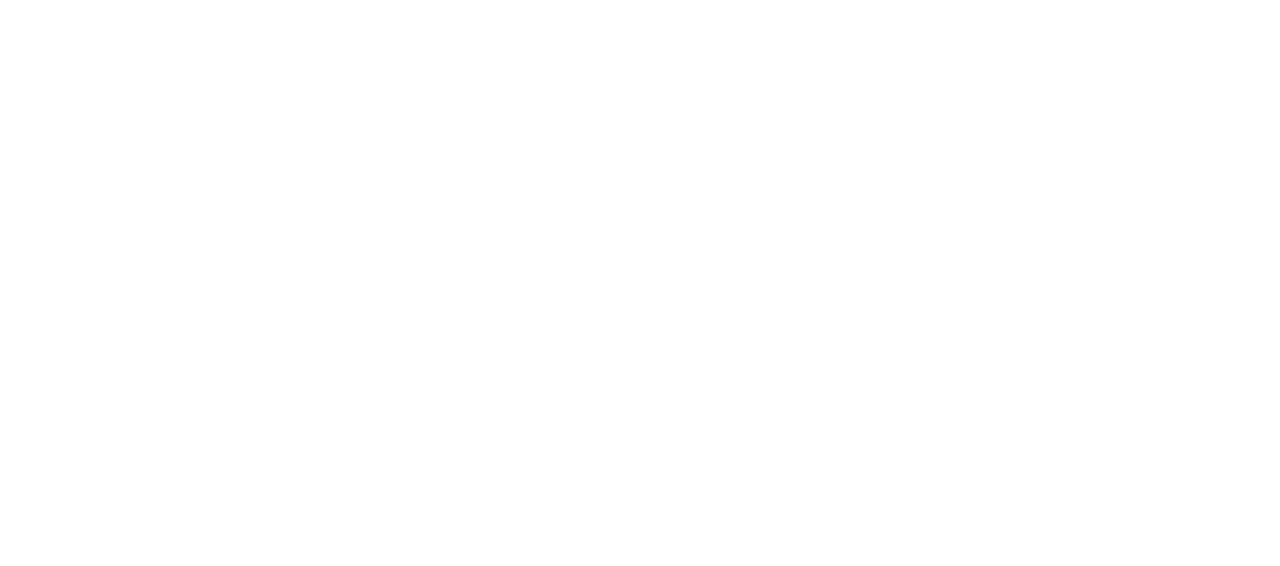
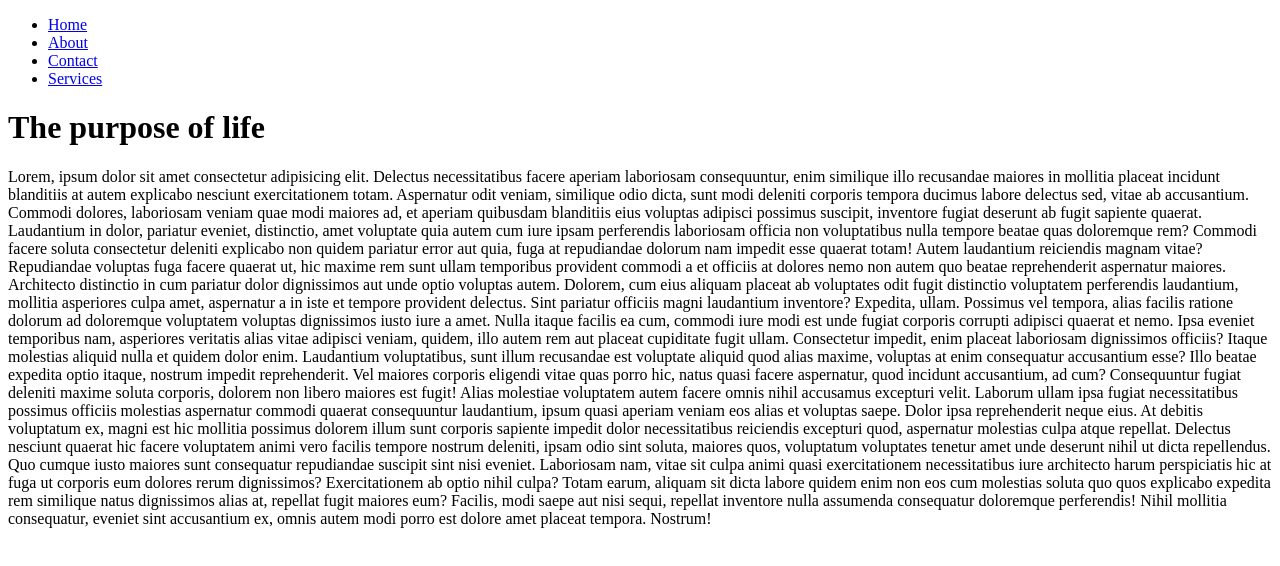
Before and after one commit to Alagbara/upper-fixed-navigation-bar, a plain HTML site: page index.html in a window 1280 px wide. Drawn offline with Linux system fonts and the light colour scheme.

Commit message:
html created

```diff
--- a/index.html
+++ b/index.html
@@ -6,5 +6,75 @@
     <meta http-equiv="X-UA-Compatible" content="ie=edge" />
     <title>Fixed navigation bar</title>
   </head>
-  <body></body>
+  <body>
+    <nav>
+      <ul>
+        <li><a href="#">Home</a></li>
+        <li><a href="#">About</a></li>
+        <li><a href="#">Contact</a></li>
+        <li><a href="#">Services</a></li>
+      </ul>
+    </nav>
+
+    <div class="story">
+      <h1>The purpose of life</h1>
+      <p>
+        Lorem, ipsum dolor sit amet consectetur adipisicing elit. Delectus
+        necessitatibus facere aperiam laboriosam consequuntur, enim similique
+        illo recusandae maiores in mollitia placeat incidunt blanditiis at autem
+        explicabo nesciunt exercitationem totam. Aspernatur odit veniam,
+        similique odio dicta, sunt modi deleniti corporis tempora ducimus labore
+        delectus sed, vitae ab accusantium. Commodi dolores, laboriosam veniam
+        quae modi maiores ad, et aperiam quibusdam blanditiis eius voluptas
+        adipisci possimus suscipit, inventore fugiat deserunt ab fugit sapiente
+        quaerat. Laudantium in dolor, pariatur eveniet, distinctio, amet
+        voluptate quia autem cum iure ipsam perferendis laboriosam officia non
+        voluptatibus nulla tempore beatae quas doloremque rem? Commodi facere
+        soluta consectetur deleniti explicabo non quidem pariatur error aut
+        quia, fuga at repudiandae dolorum nam impedit esse quaerat totam! Autem
+        laudantium reiciendis magnam vitae? Repudiandae voluptas fuga facere
+        quaerat ut, hic maxime rem sunt ullam temporibus provident commodi a et
+        officiis at dolores nemo non autem quo beatae reprehenderit aspernatur
+        maiores. Architecto distinctio in cum pariatur dolor dignissimos aut
+        unde optio voluptas autem. Dolorem, cum eius aliquam placeat ab
+        voluptates odit fugit distinctio voluptatem perferendis laudantium,
+        mollitia asperiores culpa amet, aspernatur a in iste et tempore
+        provident delectus. Sint pariatur officiis magni laudantium inventore?
+        Expedita, ullam. Possimus vel tempora, alias facilis ratione dolorum ad
+        doloremque voluptatem voluptas dignissimos iusto iure a amet. Nulla
+        itaque facilis ea cum, commodi iure modi est unde fugiat corporis
+        corrupti adipisci quaerat et nemo. Ipsa eveniet temporibus nam,
+        asperiores veritatis alias vitae adipisci veniam, quidem, illo autem rem
+        aut placeat cupiditate fugit ullam. Consectetur impedit, enim placeat
+        laboriosam dignissimos officiis? Itaque molestias aliquid nulla et
+        quidem dolor enim. Laudantium voluptatibus, sunt illum recusandae est
+        voluptate aliquid quod alias maxime, voluptas at enim consequatur
+        accusantium esse? Illo beatae expedita optio itaque, nostrum impedit
+        reprehenderit. Vel maiores corporis eligendi vitae quas porro hic, natus
+        quasi facere aspernatur, quod incidunt accusantium, ad cum? Consequuntur
+        fugiat deleniti maxime soluta corporis, dolorem non libero maiores est
+        fugit! Alias molestiae voluptatem autem facere omnis nihil accusamus
+        excepturi velit. Laborum ullam ipsa fugiat necessitatibus possimus
+        officiis molestias aspernatur commodi quaerat consequuntur laudantium,
+        ipsum quasi aperiam veniam eos alias et voluptas saepe. Dolor ipsa
+        reprehenderit neque eius. At debitis voluptatum ex, magni est hic
+        mollitia possimus dolorem illum sunt corporis sapiente impedit dolor
+        necessitatibus reiciendis excepturi quod, aspernatur molestias culpa
+        atque repellat. Delectus nesciunt quaerat hic facere voluptatem animi
+        vero facilis tempore nostrum deleniti, ipsam odio sint soluta, maiores
+        quos, voluptatum voluptates tenetur amet unde deserunt nihil ut dicta
+        repellendus. Quo cumque iusto maiores sunt consequatur repudiandae
+        suscipit sint nisi eveniet. Laboriosam nam, vitae sit culpa animi quasi
+        exercitationem necessitatibus iure architecto harum perspiciatis hic at
+        fuga ut corporis eum dolores rerum dignissimos? Exercitationem ab optio
+        nihil culpa? Totam earum, aliquam sit dicta labore quidem enim non eos
+        cum molestias soluta quo quos explicabo expedita rem similique natus
+        dignissimos alias at, repellat fugit maiores eum? Facilis, modi saepe
+        aut nisi sequi, repellat inventore nulla assumenda consequatur
+        doloremque perferendis! Nihil mollitia consequatur, eveniet sint
+        accusantium ex, omnis autem modi porro est dolore amet placeat tempora.
+        Nostrum!
+      </p>
+    </div>
+  </body>
 </html>
```
